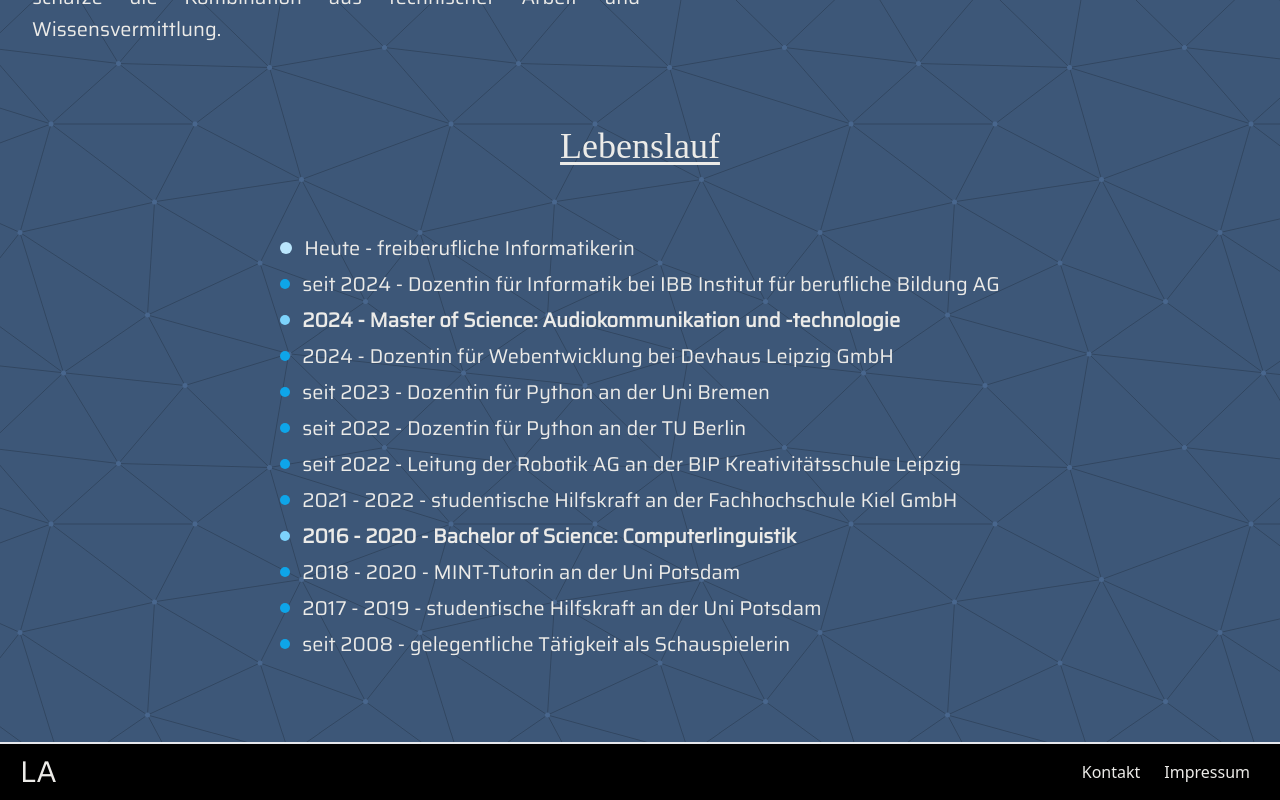
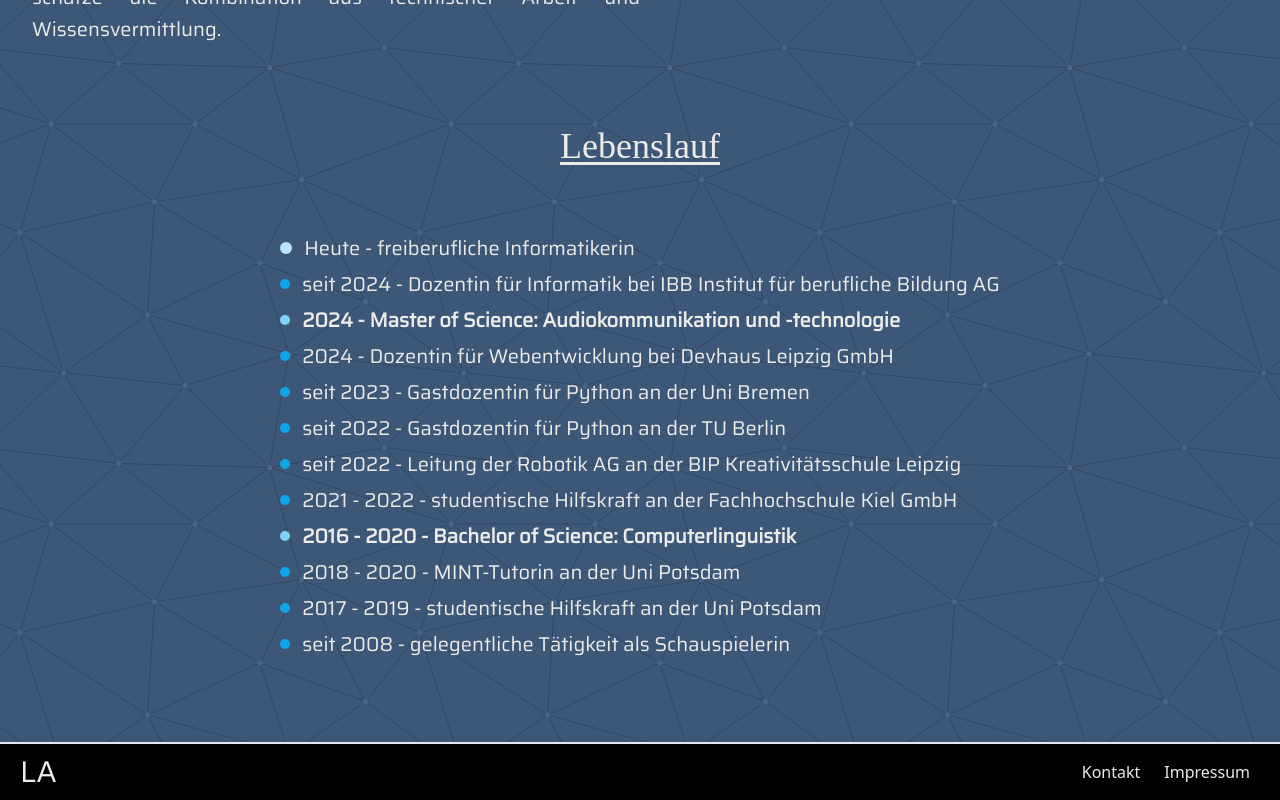
Before and after one commit to louziferr/luzie-website, a Next.js app: page /ueber_mich in a window 1280 px wide. Shown: the part 867-1667 px from the top of the page. Built offline with nearby package versions, Linux system fonts and the light colour scheme; a web font is replaced by a local one; what tailwindcss-animated would draw is missing.

Commit message:
change to gastdozentin

```diff
--- a/app/ueber_mich/page.tsx
+++ b/app/ueber_mich/page.tsx
@@ -102,7 +102,7 @@ export default function Programmierung() {
                   <div className="bg-sky-500 text-xl md:text-3xl font-alfa mr-3 rounded-full w-[10px] h-[10px]"></div>
                 </div>
                 <p className="text-white">
-                  seit 2023 - Dozentin für Python an der Uni Bremen
+                  seit 2023 - Gastdozentin für Python an der Uni Bremen
                 </p>
               </li>
 
@@ -111,7 +111,7 @@ export default function Programmierung() {
                   <div className="bg-sky-500 text-xl md:text-3xl font-alfa mr-3 rounded-full w-[10px] h-[10px]"></div>
                 </div>
                 <p className="text-white">
-                  seit 2022 - Dozentin für Python an der TU Berlin
+                  seit 2022 - Gastdozentin für Python an der TU Berlin
                 </p>
               </li>
 
```
